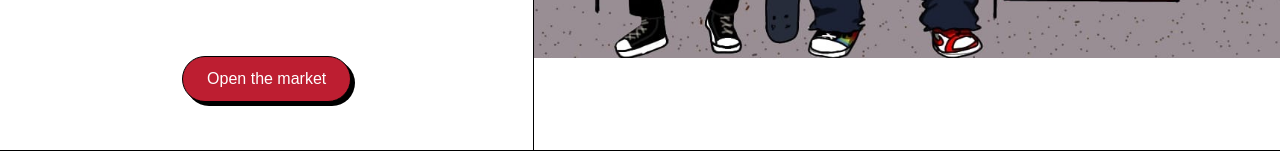
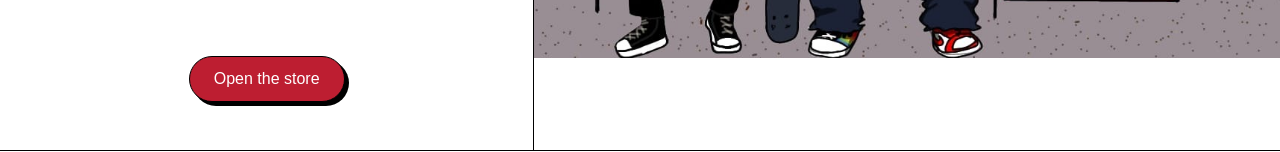
Before and after one commit to YounGio9/swag-republic, a Next.js app: page / in a window 1280 px wide. Shown: the part 800-952 px from the top of the page. Built offline with nearby package versions, Linux system fonts and the light colour scheme.

Commit message:
Update footer links

```diff
--- a/src/components/Presentation.tsx
+++ b/src/components/Presentation.tsx
@@ -40,7 +40,7 @@ function Presentation() {
                         color='white'
                         handleClick={() => router.push("/shop")}
                      >
-                        <span className=' mb-14'>Open the market</span>
+                        <span className=' mb-14'>Open the store</span>
                      </CustomButtom>
                   </a>
                </div>
```
